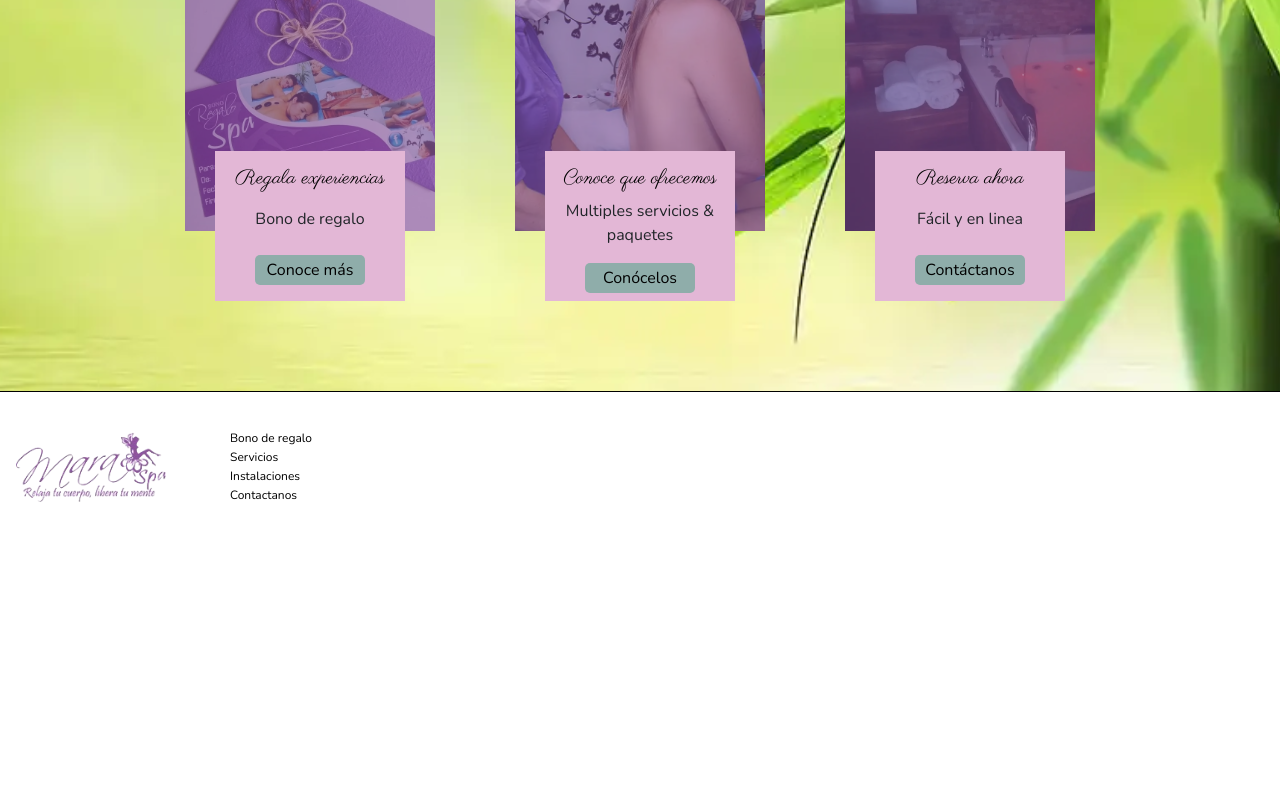
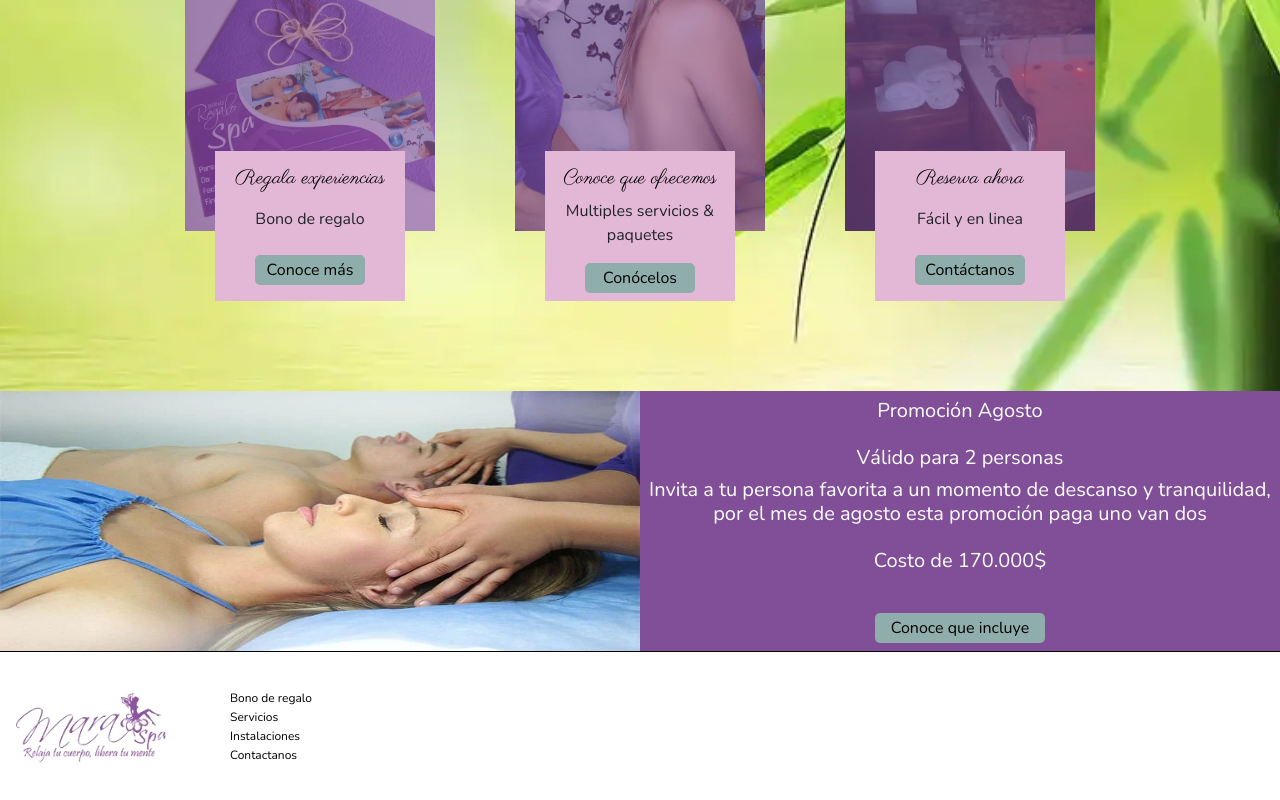
Before and after one commit to jap102321/maraspa, a React (Create React App) app: page / in a window 1280 px wide. Shown: the part 1086-1886 px from the top of the page. Before the commit the page ends 1628 px from the top, so only its background shows below. Built offline with nearby package versions, Linux system fonts and the light colour scheme; grey boxes are pictures that could not be loaded.

Commit message:
Adding promotion august

```diff
--- a/src/App.js
+++ b/src/App.js
@@ -1,15 +1,15 @@
-import { BrowserRouter as Router, Routes, Route } from "react-router-dom";
-import Home from "./pages/Home";
-import { createGlobalStyle } from "styled-components";
-import Header from "./components/Header";
-// import Promotion from "./components/Promotion";
-import Footer from "./components/Footer";
-import BonoRegalo from "./pages/BonoRegalo";
-import Services from "./pages/Services";
-import Service from "./pages/Service/Service";
-import Contact from "./pages/Contact";
-import Instalations from "./pages/Instalations";
-import Outstanding from "./pages/outstanding/Outstanding";
+import { BrowserRouter as Router, Routes, Route } from 'react-router-dom';
+import Home from './pages/Home';
+import { createGlobalStyle } from 'styled-components';
+import Header from './components/Header';
+import Promotion from './components/Promotion';
+import Footer from './components/Footer';
+import BonoRegalo from './pages/BonoRegalo';
+import Services from './pages/Services';
+import Service from './pages/Service/Service';
+import Contact from './pages/Contact';
+import Instalations from './pages/Instalations';
+import Outstanding from './pages/outstanding/Outstanding';
 
 const GlobalStyle = createGlobalStyle`
 
@@ -34,19 +34,19 @@ function App() {
       <Router>
         <Header />
         <Routes>
-          <Route path="/" element={<Home />} />
-          <Route path="/giftbono" element={<BonoRegalo />} />
-          <Route path="/services" element={<Services />} />
-          <Route path="/services/facial-clean" element={<Service />} />
-          <Route path="/services/packages" element={<Service />} />
-          <Route path="/services/massages" element={<Service />} />
-          <Route path="/services/steaming-bath" element={<Outstanding />} />
-          <Route path="/services/shaping-massage" element={<Outstanding />} />
-          <Route path="/instalations" element={<Instalations />} />
-          <Route path="/contact" element={<Contact />} />
-          <Route path="*" />
+          <Route path='/' element={<Home />} />
+          <Route path='/giftbono' element={<BonoRegalo />} />
+          <Route path='/services' element={<Services />} />
+          <Route path='/services/facial-clean' element={<Service />} />
+          <Route path='/services/packages' element={<Service />} />
+          <Route path='/services/massages' element={<Service />} />
+          <Route path='/services/steaming-bath' element={<Outstanding />} />
+          <Route path='/services/shaping-massage' element={<Outstanding />} />
+          <Route path='/instalations' element={<Instalations />} />
+          <Route path='/contact' element={<Contact />} />
+          <Route path='*' />
         </Routes>
-        {/* <Promotion /> */}
+        <Promotion />
         <Footer />
       </Router>
     </>
--- a/src/components/Promotion.jsx
+++ b/src/components/Promotion.jsx
@@ -1,24 +1,25 @@
-import styles from "../styles/Promotion.module.css";
-import imgPromo from "../assets/Imagenes/promo.webp";
-import Button from "./UI/Button";
-import { Link } from "react-router-dom";
+import styles from '../styles/Promotion.module.css';
+import imgPromo from '../assets/Imagenes/promo.webp';
+import Button from './UI/Button';
+import { Link } from 'react-router-dom';
 const Promotion = () => {
   return (
     <>
-      <div className={styles.promotion} data-aos="zoom-in-up">
-        <img src={imgPromo} alt="Limpieza facial bono de regalo" />
+      <div className={styles.promotion} data-aos='zoom-in-up'>
+        <img src={imgPromo} alt='Limpieza facial bono de regalo' />
         <div className={styles.promo}>
-          <h2>Promoción Julio</h2>
+          <h2>Promoción Agosto</h2>
           <div className={styles.description}>
-            <h3>Válido hasta: 15 Julio 2023</h3>
+            <h3>Válido para 2 personas</h3>
             <h3 id={styles.description}>
-              Aprovecha esta promoción que tenemos de julio
+              Invita a tu persona favorita a un momento de descanso y
+              tranquilidad, por el mes de agosto esta promoción paga uno van dos
             </h3>
           </div>
           <div className={styles.otherInfo}>
-            <h3>Costo de 130.000$</h3>
-            <Link to="/contact">
-              <Button title="Conoce más" theme="cardButton" />
+            <h3>Costo de 170.000$</h3>
+            <Link to='/contact'>
+              <Button title='Conoce que incluye' theme='cardButton' />
             </Link>
           </div>
         </div>
--- a/src/styles/Promotion.module.css
+++ b/src/styles/Promotion.module.css
@@ -21,15 +21,18 @@
 .promo h2 {
   color: white;
   font-weight: normal;
+  font-size: 20px;
 }
 .description h3 {
   color: white;
   font-weight: normal;
+  font-size: 20px;
 }
 
 .otherInfo h3 {
   color: white;
   font-weight: normal;
+  font-size: 20px;
 }
 
 .otherInfo {
@@ -38,6 +41,10 @@
   gap: 2rem;
 }
 
+.otherInfo button {
+  width: fit-content;
+  padding-inline: 16px;
+}
 /* Responsive */
 
 @media (max-width: 768px) {
```
